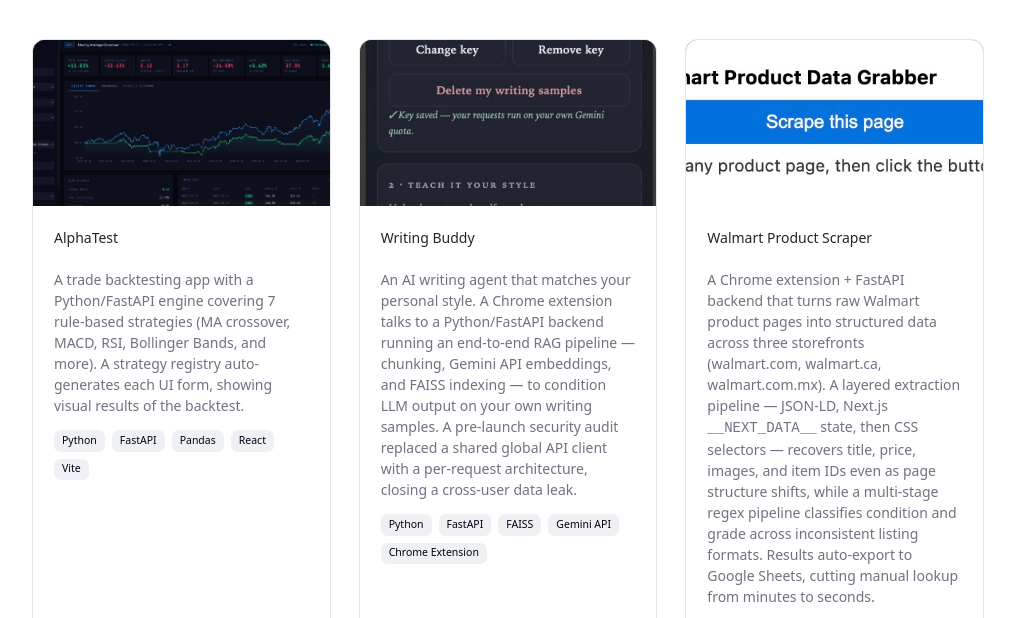
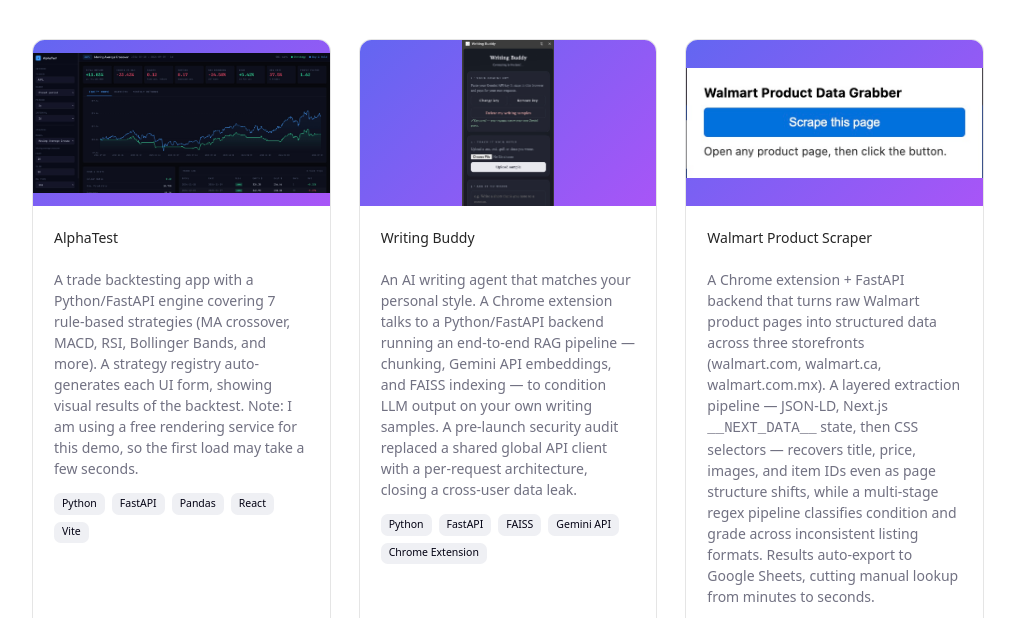
Before and after one commit to samiam621/sam-s-portfolio, a website: page index.html in a window 1280 px wide. Shown: the part 2480-3098 px from the top of the page, without its empty margins (132-1147 px from the left). Drawn offline with Linux system fonts and the light colour scheme.

Commit message:
add note for project and thumbnail imporvement

```diff
--- a/index.html
+++ b/index.html
@@ -369,6 +369,8 @@
               <p class="text-muted">
                 A trade backtesting app with a Python/FastAPI engine covering 7 rule-based strategies (MA crossover,
                 MACD, RSI, Bollinger Bands, and more). A strategy registry auto-generates each UI form, showing visual results of the backtest.
+
+                Note: I am using a free rendering service for this demo, so the first load may take a few seconds.
               </p>
               <div class="tags">
                 <span class="badge badge--secondary">Python</span>
--- a/style.css
+++ b/style.css
@@ -651,12 +651,15 @@ svg.icon--sm {
   overflow: hidden;
   background-size: cover;
   transition: transform 0.3s ease;
+  display: flex;
+  align-items: center;
+  justify-content: center;
 }
 .project__thumb img {
   display: block;
   width: 100%;
   height: 100%;
-  object-fit: cover;
+  object-fit: contain;
   object-position: center;
 }
 .card--project:hover .project__thumb { transform: scale(1.03); }
```
